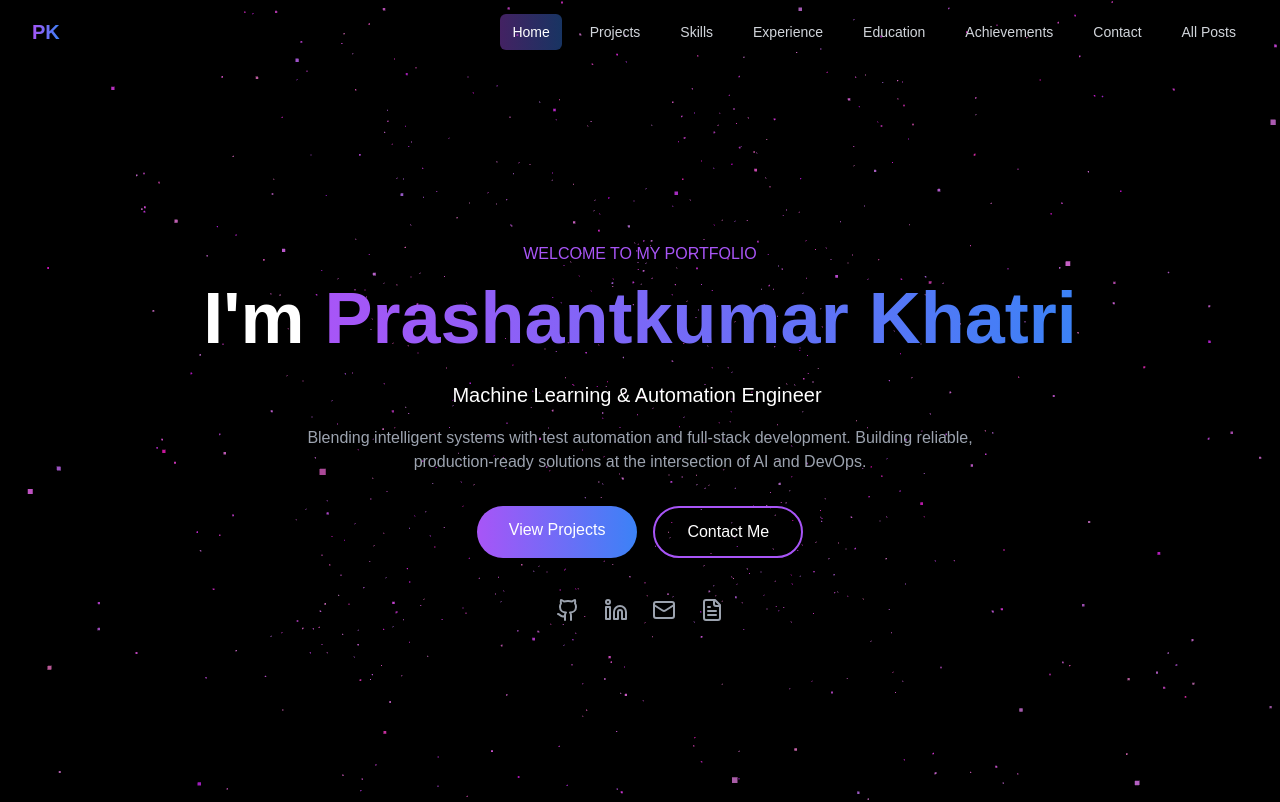
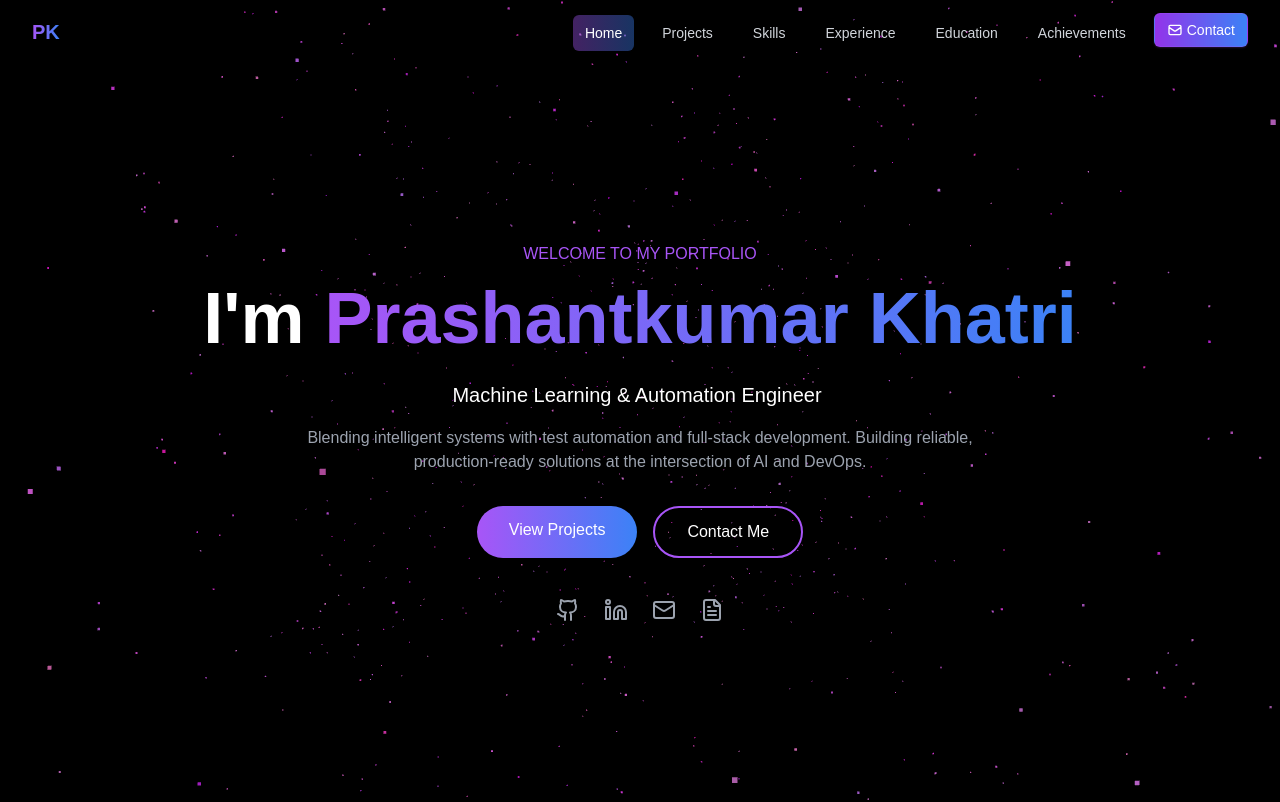
Before and after one commit to ShantKhatri/portfolio-website, a Next.js app: page / in a window 1280 px wide. Shown: the top 802 px of the page. Built offline with nearby package versions, Linux system fonts and the light colour scheme.

Commit message:
Refactor Navbar links, update education details, and enhance experience entries

```diff
--- a/src/components/Navbar.tsx
+++ b/src/components/Navbar.tsx
@@ -41,7 +41,7 @@ const Navbar: React.FC = () => {
     // { href: '#blog', text: 'Blog' },
     { href: '#education', text: 'Education' },
     { href: '#achievements', text: 'Achievements' },
-    { href: '#contact', text: 'Contact' }
+    // { href: '#contact', text: 'Contact' }
   ];
 
   const handleClick = () => {
@@ -83,10 +83,27 @@ const Navbar: React.FC = () => {
                 </Link>
               ))}
               <Link
-                href="/blog"
-                className="px-3 py-2 rounded-md text-sm font-medium text-gray-300 hover:bg-gray-800/40 hover:text-white transition-colors"
+                href="#contact"
+                className="ml-2 px-3 py-1.5 rounded-md text-sm font-medium text-white
+                  bg-gradient-to-r from-purple-600 to-blue-500 hover:from-purple-700 hover:to-blue-600
+                  transition-all duration-300 ease-in-out transform hover:scale-105 hover:shadow-lg
+                  shadow-sm shadow-purple-500/20 border border-purple-500/30 flex items-center justify-center"
               >
-                All Posts
+                <svg
+                  xmlns="http://www.w3.org/2000/svg"
+                  className="h-4 w-4 mr-1"
+                  fill="none"
+                  viewBox="0 0 24 24"
+                  stroke="currentColor"
+                >
+                  <path
+                    strokeLinecap="round"
+                    strokeLinejoin="round"
+                    strokeWidth={2}
+                    d="M3 8l7.89 5.26a2 2 0 002.22 0L21 8M5 19h14a2 2 0 002-2V7a2 2 0 00-2-2H5a2 2 0 00-2 2v10a2 2 0 002 2z"
+                  />
+                </svg>
+                Contact
               </Link>
             </div>
           </div>
@@ -131,11 +148,28 @@ const Navbar: React.FC = () => {
             </Link>
           ))}
           <Link
-            href="/blog"
-            className="block px-3 py-2 rounded-md text-base font-medium text-gray-300 hover:bg-gray-800/60 hover:text-white"
+            href="#contact"
+            className="block mt-3 mx-1 px-4 py-2.5 rounded-lg text-base font-medium text-white
+              bg-gradient-to-r from-purple-600 to-blue-500 hover:from-purple-700 hover:to-blue-600
+              transition-all duration-300 ease-in-out transform hover:scale-105 hover:shadow-lg
+              shadow-md shadow-purple-500/20 border border-purple-500/30 flex items-center justify-center"
             onClick={handleClick}
           >
-            All Posts
+            <svg
+              xmlns="http://www.w3.org/2000/svg"
+              className="h-5 w-5 mr-1.5"
+              fill="none"
+              viewBox="0 0 24 24"
+              stroke="currentColor"
+            >
+              <path
+                strokeLinecap="round"
+                strokeLinejoin="round"
+                strokeWidth={2}
+                d="M3 8l7.89 5.26a2 2 0 002.22 0L21 8M5 19h14a2 2 0 002-2V7a2 2 0 00-2-2H5a2 2 0 00-2 2v10a2 2 0 002 2z"
+              />
+            </svg>
+            Contact Me
           </Link>
         </div>
       </div>
--- a/src/components/home/EducationSection.tsx
+++ b/src/components/home/EducationSection.tsx
@@ -16,9 +16,13 @@ const educationWithDetails = education.map(edu => ({
     'Big Data Processing & Analytics'
   ] : [
     'Data Structures & Algorithms',
-    'Machine Learning Fundamentals',
+    'Analysis and Design of Algorithms',
+    'Machine Learning',
     'Software Engineering Principles',
-    'Web & Mobile Application Development',
+    'Operating Systems',
+    'Database Management Systems',
+    'Object-Oriented Programming',
+    'Computer Architecture',
     'Computer Networks & Security'
   ]
 }));
--- a/src/data/achievementsData.ts
+++ b/src/data/achievementsData.ts
@@ -12,7 +12,7 @@ export const achievements: Achievement[] = [
     organization: 'Eclipse Foundation',
     year: '2024',
     description: 'Selected as a contributor for the Eclipse 4diac project, working on automation tools for graphical editors.',
-    link: 'https://summerofcode.withgoogle.com/'
+    link: 'https://gist.github.com/ShantKhatri/b1c6f1a53f32b74e10c2e8617ff751d2'
   },
   {
     title: 'Code For GovTech 2024 (DMP) Contributor',
--- a/src/data/experienceData.ts
+++ b/src/data/experienceData.ts
@@ -8,15 +8,25 @@ interface Experience {
 
 export const experiences: Experience[] = [
   {
-    title: 'Machine Learning Engineer Intern',
-    company: 'OneStack Technologies Pvt Ltd',
+    title: 'Independent ML Research Engineer',
+    company: 'Self-driven',
     period: 'Sept 2024 - Present',
     location: 'New Delhi, India',
     description: [
-      'Built a pneumonia detection model with 92% accuracy using TensorFlow & PyTorch',
-      'Developed NLP sentiment analysis using BERT, boosting feedback efficiency by 40%',
-      'Reduced inference time by 30% using quantization and pruning',
-      'Built scalable data pipelines handling 10M+ records'
+      'Conducting applied ML/AI research with a focus on real-world healthcare, NLP, and computer vision problems',
+      'Developed novel prototypes and filed patents for intelligent systems',
+      'Built and deployed models using TensorFlow, PyTorch, and deep learning APIs',
+    ]
+  },
+  {
+    title: 'Software Engineer',
+    company: 'Shucon Tech',
+    period: 'Feb 2025 - Present',
+    location: 'New Delhi, India',
+    description: [
+      'Engineered robust and intuitive UI for the Hospital Management System (HMS) using React.js.',
+      'Delivered performant and scalable healthcare tech interfaces, enhancing operational efficiency and user satisfaction',
+      'Collaborated with backend and design teams to ensure seamless integration and responsive experience',
     ]
   },
   {
```
